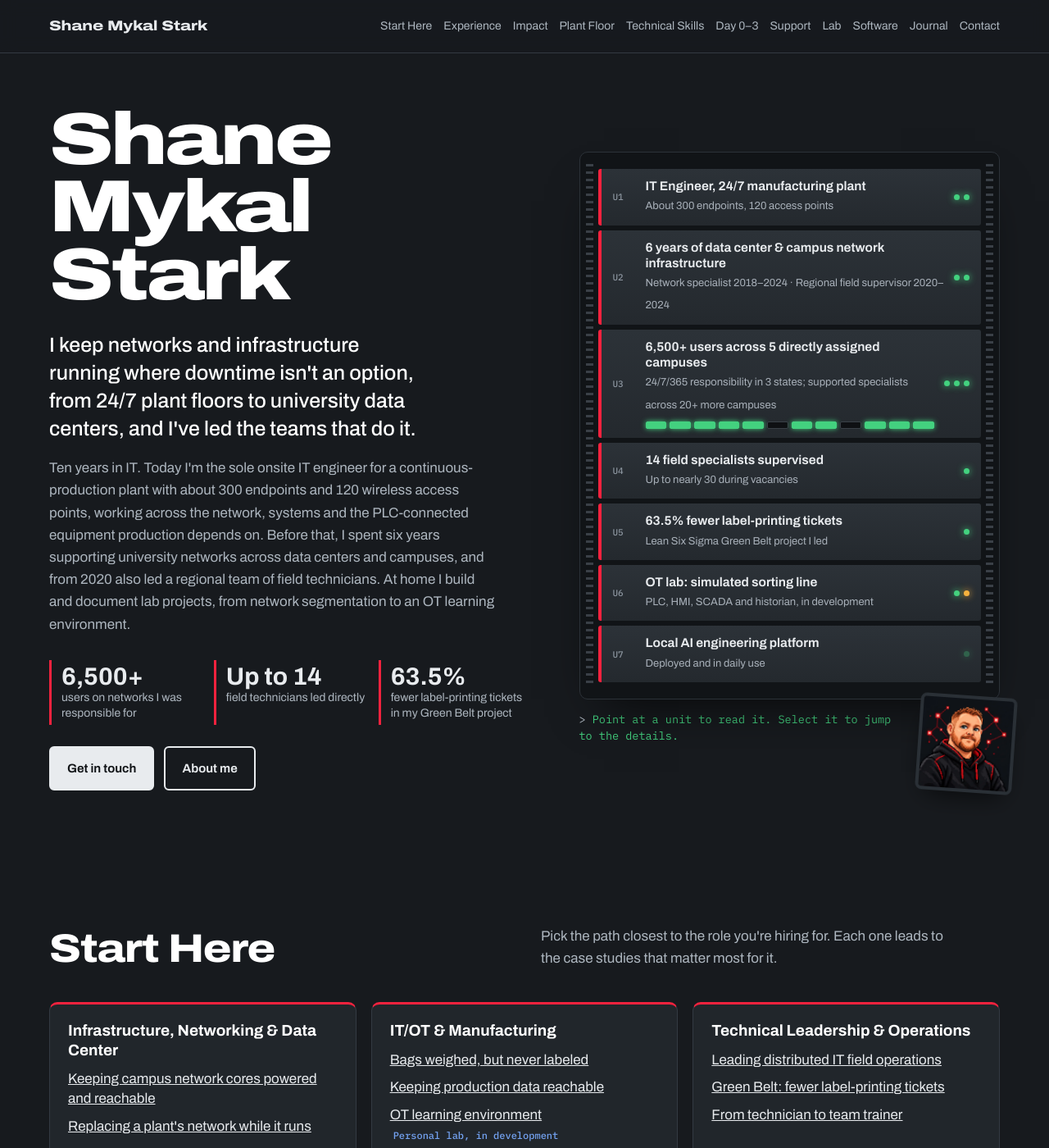
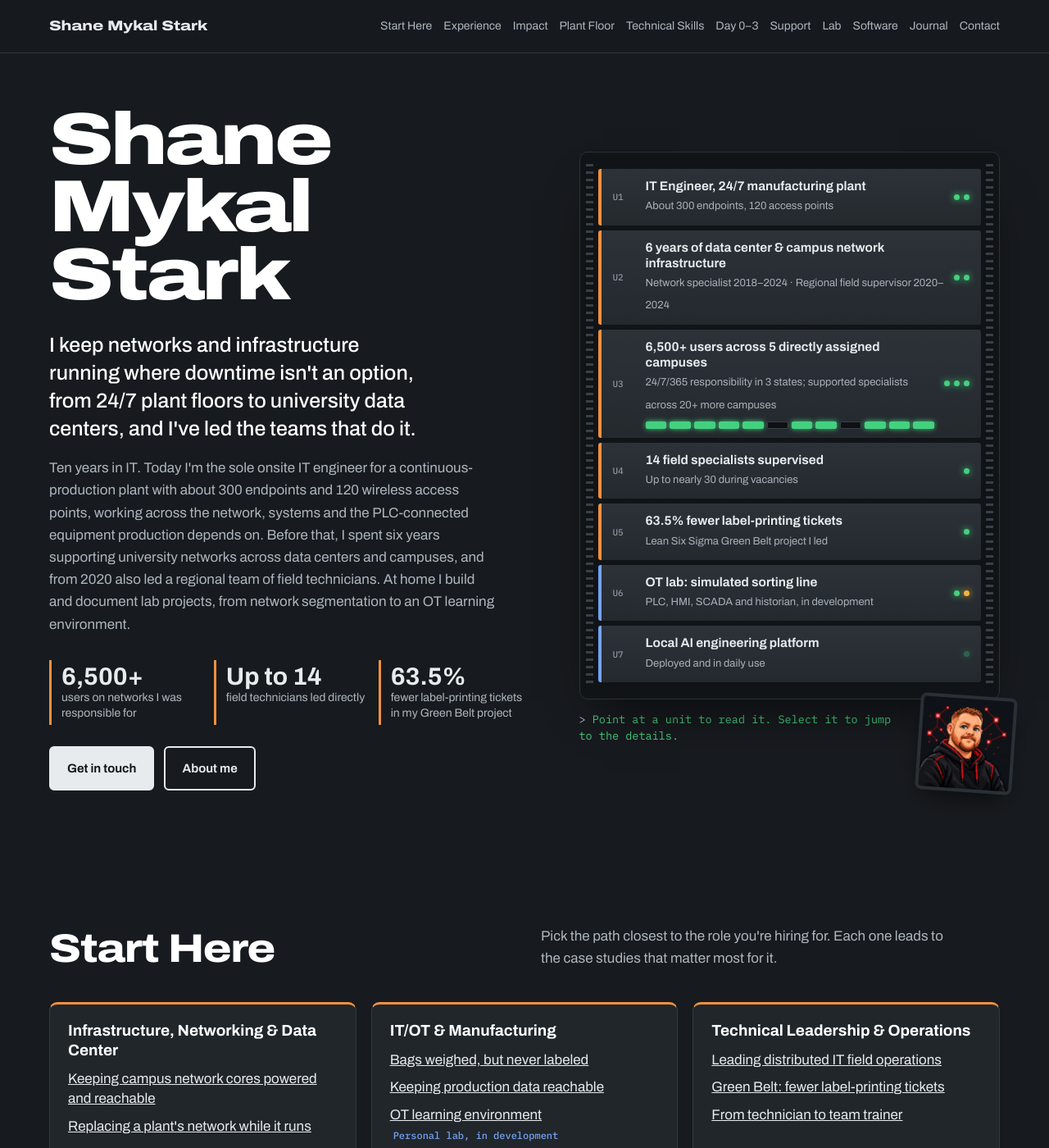
Before and after one commit to smykals/smykals.github.io, a Jekyll site: the page built from index.html, in a window 1280 px wide and 1400 px high. Shown: the whole window at 82% size. Built offline with Jekyll 4.4.1, drawn with Linux system fonts in a browser that asks for light colours.

Commit message:
Remove red overrides while preserving lifecycle and support content layouts

```diff
--- a/assets/css/light-dark.css
+++ b/assets/css/light-dark.css
@@ -1,9 +1,6 @@
-/* Original dark graphite layout with bright red accents. */
-:root{--accent:#F5223E}
-.path,.case,.group,.card,.fault,.lifecycle-card{border-top-color:var(--accent)}
-.hero .proof li,.unit{border-left-color:var(--accent)}
+/* Original graphite, orange and blue palette; additional capability layouts only. */
 .lifecycle-grid{display:grid;grid-template-columns:repeat(4,minmax(0,1fr));gap:18px}
-.lifecycle-card{display:flex;flex-direction:column;gap:13px;border:1px solid var(--rule);border-top:4px solid var(--accent);border-radius:10px;background:var(--panel);padding:24px}
+.lifecycle-card{display:flex;flex-direction:column;gap:13px;border:1px solid var(--rule);border-top:4px solid var(--work);border-radius:10px;background:var(--panel);padding:24px}
 .stage-label{font:600 13px var(--mono);color:var(--work);letter-spacing:.08em;text-transform:uppercase}
 .lifecycle-card h3{font-size:22px;line-height:1.2;margin:0}.lifecycle-card p{font-size:15px;color:var(--dim);margin:0;line-height:1.65}.lifecycle-card .stage-evidence{padding-top:13px;border-top:1px solid var(--rule);color:var(--steel)}
 .lifecycle-card a{margin-top:auto;padding-top:12px;font-weight:600;font-size:14px;text-underline-offset:4px}
```
